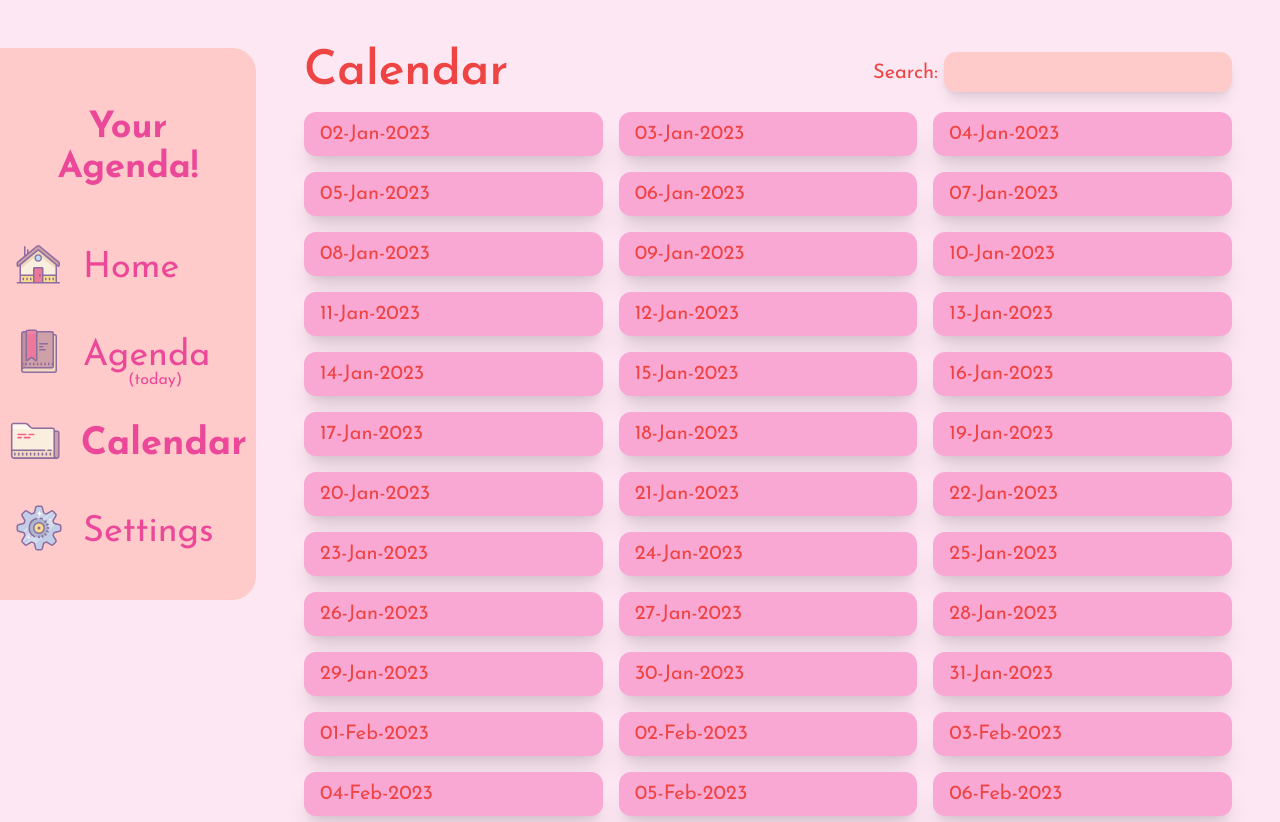
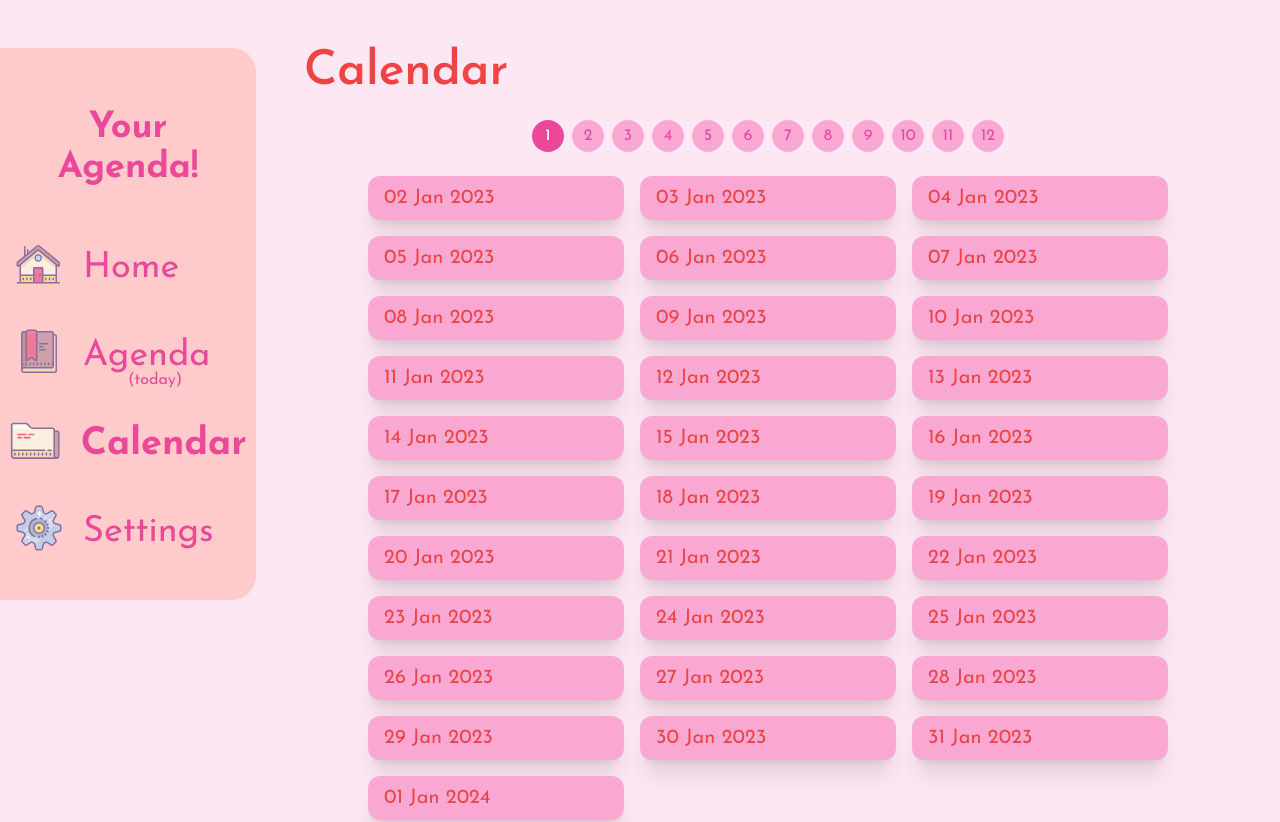
Before and after one commit to sabakukhyraa/agenda-react, a React (Create React App) app: page /calendar in a window 1280 px wide. Shown: the top 822 px of the page. Built offline with nearby package versions, Linux system fonts and the light colour scheme.

Commit message:
calendar + swiper

```diff
--- a/package.json
+++ b/package.json
@@ -10,6 +10,7 @@
     "react-dom": "^18.2.0",
     "react-router-dom": "^6.7.0",
     "react-scripts": "5.0.1",
+    "swiper": "^9.0.2",
     "web-vitals": "^2.1.4"
   },
   "scripts": {
--- /dev/null
+++ b/src/css/swiper.css
@@ -0,0 +1,36 @@
+.swiper {
+  width: 100%;
+  height: 100%;
+}
+
+.swiper-slide {
+  /* Center slide text vertically */
+  display: flex;
+  justify-content: center;
+  align-items: start;
+  padding: 4rem;
+}
+
+.swiper-pagination-bullets {
+  display: flex;
+  justify-content: center;
+  top: 8px !important;
+  bottom: auto !important;
+}
+
+.swiper-pagination-bullet {
+  width: 32px;
+  height: 32px;
+  font-size: 16px;
+  display: flex;
+  align-items: center;
+  justify-content: center;
+  color: rgb(236 72 153);
+  opacity: 1;
+  background: rgb(249 168 212);
+}
+
+.swiper-pagination-bullet-active {
+  color: #fff;
+  background: rgb(236 72 153);
+}
--- a/src/pages/Calendar.js
+++ b/src/pages/Calendar.js
@@ -1,63 +1,60 @@
-import { useState } from "react";
-import { daysThisYear } from "../js/days";
+// import { useState } from "react";
+import { monthsContainsDays } from "../js/days";
 import { Link } from "react-router-dom";
 
+import { Swiper, SwiperSlide } from "swiper/react";
+
+// Import Swiper styles
+import "swiper/css";
+import "swiper/css/pagination";
+
+import "../css/swiper.css";
+
+// import required modules
+import { Pagination } from "swiper";
+
 export default function Calendar() {
-  const [agendaCalendar, setAgendaCalendar] = useState(
-    daysThisYear.map((day, index) => {
+  const pagination = {
+    clickable: true,
+    renderBullet: function (index, className) {
+      return '<span class="' + className + '">' + (index + 1) + "</span>";
+    },
+  };
+
+  const dayMapper = (month) => {
+    return month.map((day, index) => {
       return (
         <li key={index}>
           <Link
-            className="px-4 py-2 rounded-xl shadow-xl bg-pink-300 text-xl block grow-animation"
+            className="block px-4 py-2 text-xl bg-pink-300 shadow-xl rounded-xl grow-animation"
             to={`/agenda/${day.toLowerCase().replaceAll(" ", "-")}`}
           >
-            {day}
+            {day.replaceAll("-", " ")}
           </Link>
         </li>
       );
-    })
-  );
-
-  const searchEngine = (key) => {
-    setAgendaCalendar(
-      daysThisYear
-        .filter((day) =>
-          day.toLowerCase().slice(0, 7).includes(key.toLowerCase())
-        )
-        .map((day, index) => {
-          return (
-            <li key={index}>
-              <Link
-                className="px-4 py-2 rounded-xl shadow-xl bg-pink-300 text-xl block"
-                to={`/agenda/${day.toLowerCase().replaceAll(" ", "-")}`}
-              >
-                {day}
-              </Link>
-            </li>
-          );
-        })
-    );
+    });
   };
 
+  const monthList = monthsContainsDays.map((month, index) => (
+    <SwiperSlide key={index}>
+      <ul className="grid w-full grid-cols-1 gap-4 md:grid-cols-2 lg:grid-cols-3">
+        {dayMapper(month)}
+      </ul>
+    </SwiperSlide>
+  ));
+
   return (
-    <div className="w-full flex flex-col gap-4">
-      <div className="flex flex-col items-center lg:flex-row lg:justify-between">
-        <h1>Calendar</h1>
-        <div>
-          <label className="text-xl" htmlFor="search">
-            Search:{" "}
-          </label>
-          <input
-            className="w-full lg:w-auto bg-red-200 shadow-lg rounded-xl text-2xl font-semibold px-2 py-1"
-            type="text"
-            id="search"
-            onChange={(e) => searchEngine(e.target.value)}
-          />
-        </div>
-      </div>
-      <ul className="w-full grid grid-cols-1 md:grid-cols-2 lg:grid-cols-3 gap-4">
-        {agendaCalendar}
-      </ul>
+    <div className="flex flex-col w-full gap-4">
+      <h1>Calendar</h1>
+
+      <Swiper
+        pagination={pagination}
+        modules={[Pagination]}
+        className="mySwiper"
+      >
+        {monthList}
+      </Swiper>
     </div>
   );
 }
```
Also changed, not shown: 1 other file (tests, documents, lock files or other folders).
